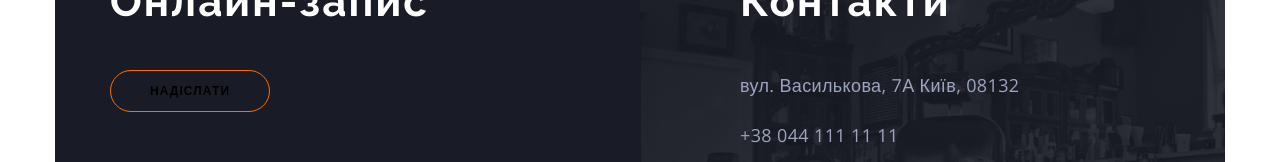
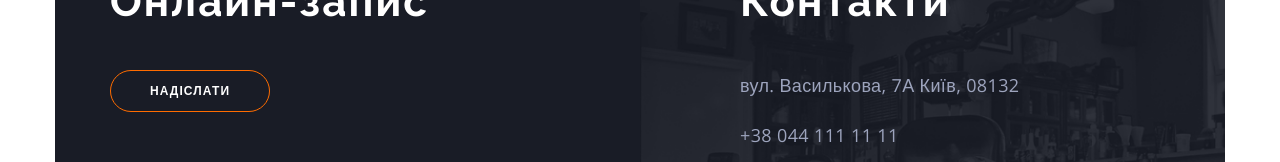
Before and after one commit to Oleksandr-Pik/Barbershop, a plain HTML site: page index.html in a window 1280 px wide. Shown: the part 4407-4569 px from the top of the page. Drawn offline with nearby package versions, Linux system fonts and the light colour scheme.

Commit message:
Update styles.css

```diff
--- a/css/styles.css
+++ b/css/styles.css
@@ -511,6 +511,11 @@ address {
   width: 50%;
 }
 
+.contacts-form .modal-btn {
+  color: var(--secondary-text-color-theme-dark);
+}
+
+
 .contacts-info {
   padding-left: 100px;
   width: 50%;
```
